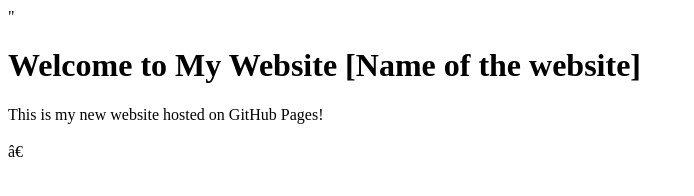
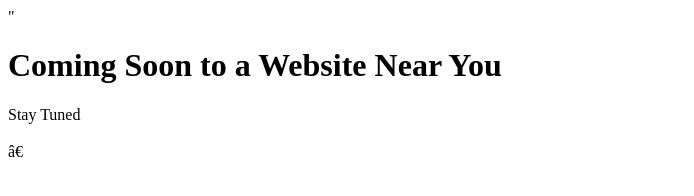
Before and after one commit to Harine/harine, a plain HTML site: page index.html in a window 1280 px wide. Shown: the whole page, without its empty margins (0-694 px from the left). Drawn offline with Linux system fonts and the light colour scheme.

Commit message:
Update index.html

```diff
--- a/index.html
+++ b/index.html
@@ -10,7 +10,7 @@
 
     <meta http-equiv=”X-UA-Compatible” content=”ie=edge”>
 
-    <title>My Website [Name of the website]</title>
+    <title>Harine Ravichandiran</title>
 
   </head>
 
@@ -18,9 +18,9 @@
 
     <main>
 
-        <h1>Welcome to My Website [Name of the website]</h1>
+        <h1>Coming Soon to a Website Near You</h1>
 
-        <p>This is my new website hosted on GitHub Pages!</p>
+        <p>Stay Tuned</p>
 
     </main>
 
```
